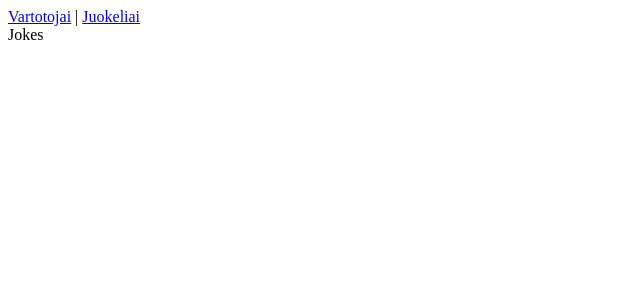
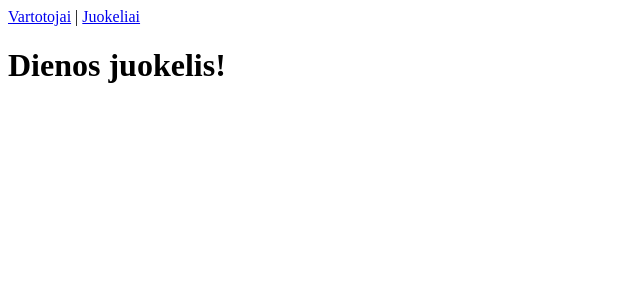
Before and after one commit to zanetarackeviciute/react-ts-task, a React (Vite) app: page /jokes in a window 1280 px wide. Shown: the top 300 px of the page, without its empty margins (0-640 px from the left). Built offline with nearby package versions, Linux system fonts and the light colour scheme; no server answers.

Commit message:
Add interval

```diff
--- a/src/pages/Jokes.tsx
+++ b/src/pages/Jokes.tsx
@@ -2,6 +2,7 @@ import { useState, useEffect } from "react"
 const Jokes = () => {
     const [joke, setJoke] = useState<string>('')
     const [time, setTime] = useState<string>('')
+
 
     useEffect(() => {
         async function getAjoke() {
@@ -14,10 +15,20 @@ const Jokes = () => {
 
         getAjoke()
 
+
+
+        const interval = setInterval(getAjoke, 15000)
+
+        return () => clearInterval(interval)
+
     }, [])
 
     return (
-        <div>Jokes</div>
+        <div>
+            <h1>Dienos juokelis!</h1>
+            <p>{joke}</p>
+            <p>{time}</p>
+        </div>
     )
 
 }
```
